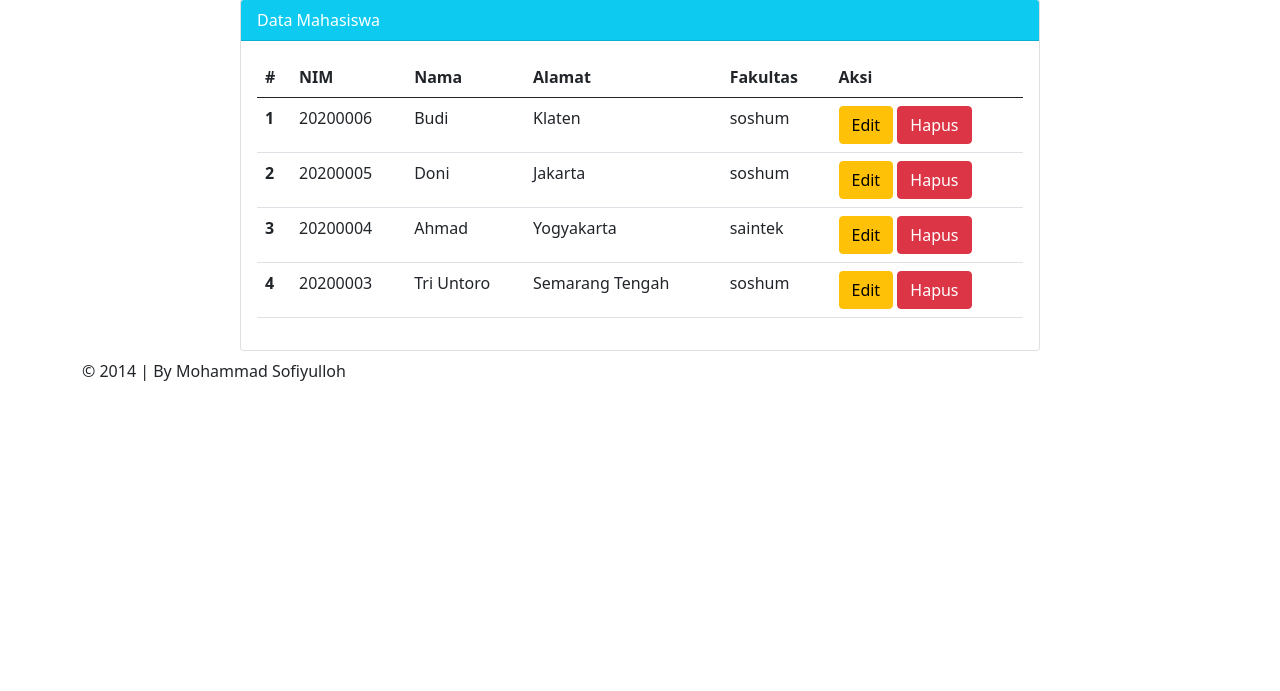
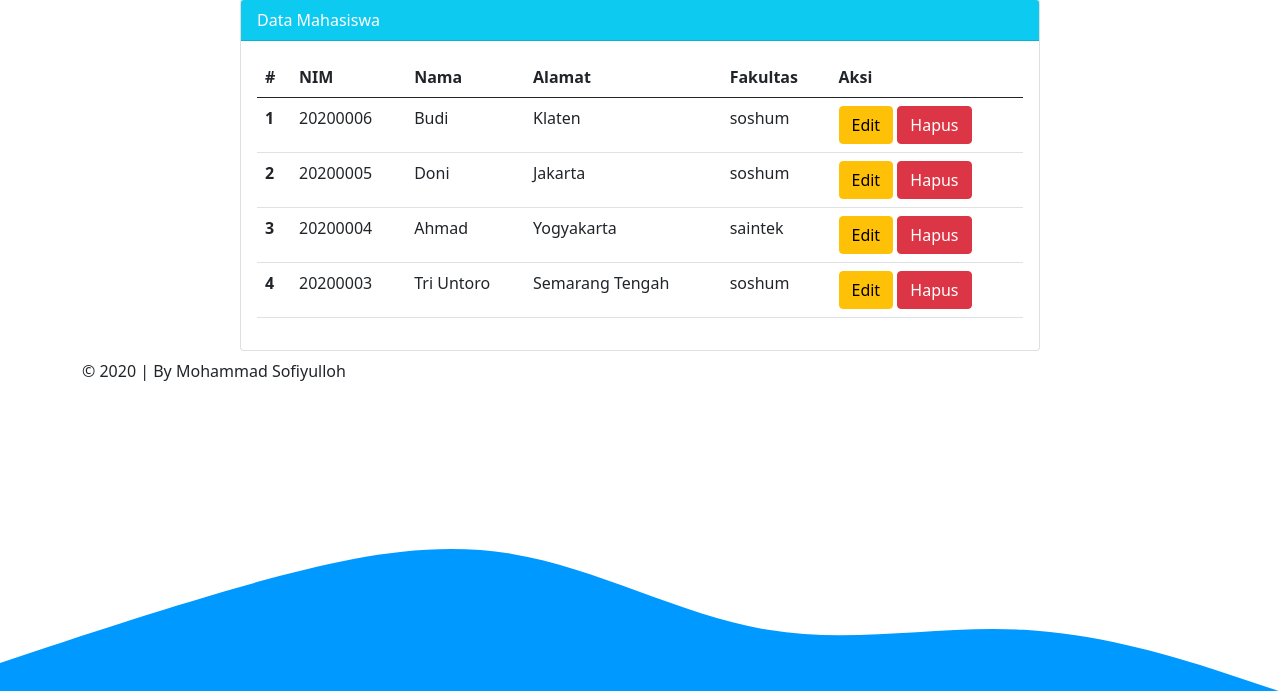
Before and after one commit to MohammadSofiyulloh/PHP-CRUD-MySql-main, a PHP site: page /index.php in a window 1280 px wide. Shown: the part 350-1041 px from the top of the page. Before the commit the page ends 731 px from the top, so only its background shows below. Run offline with PHP 8.4, Linux system fonts and the light colour scheme; data comes from the database, SQL or seed files in the repository.

Commit message:
Add files via upload

```diff
--- a/php-crud-mysql-main/index.php
+++ b/php-crud-mysql-main/index.php
@@ -209,9 +209,11 @@ if (isset($_POST['simpan'])) { //untuk create
     </div>
     <div class="navbar navbar-collapse navbar-fixed-bottom">
             <div class="container">
-                <p style="text-align: center;">&copy; 2014 | By Mohammad Sofiyulloh</p>
+                <p style="text-align: center;">&copy; 2020 | By Mohammad Sofiyulloh</p>
             </div>
     </div>
+    <svg xmlns="http://www.w3.org/2000/svg" viewBox="0 0 1440 320"><path fill="#0099ff" fill-opacity="1" d="M0,288L48,272C96,256,192,224,288,197.3C384,171,480,149,576,165.3C672,181,768,235,864,250.7C960,267,1056,245,1152,250.7C1248,256,1344,288,1392,304L1440,320L1440,320L1392,320C1344,320,1248,320,1152,320C1056,320,960,320,864,320C768,320,672,320,576,320C480,320,384,320,288,320C192,320,96,320,48,320L0,320Z"
+    ></path></svg>
 </body>
 
 </html>
```
